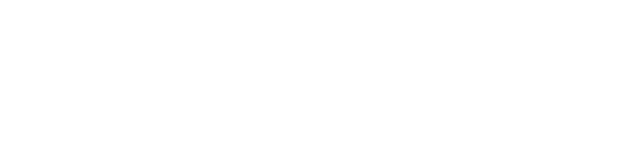
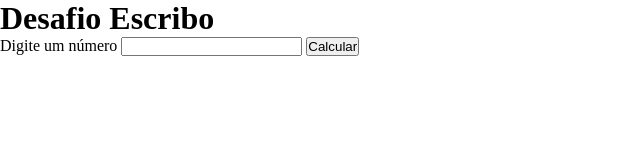
Before and after one commit to RayanneRamos/desafio-escribo, a plain HTML site: page index.html in a window 1280 px wide. Shown: the whole page, without its empty margins (0-640 px from the left). Drawn offline with Linux system fonts and the light colour scheme.

Commit message:
criando a página inicial do desafio

```diff
--- a/index.html
+++ b/index.html
@@ -4,9 +4,24 @@
     <meta charset="UTF-8" />
     <meta name="viewport" content="width=device-width, initial-scale=1.0" />
     <link rel="stylesheet" href="./css/styles.css" />
+    <link rel="preconnect" href="https://fonts.googleapis.com" />
+    <link rel="preconnect" href="https://fonts.gstatic.com" crossorigin />
+    <link
+      href="https://fonts.googleapis.com/css2?family=Roboto:wght@400;700&display=swap"
+      rel="stylesheet"
+    />
     <title>Desafio Escribo</title>
   </head>
   <body>
+    <div class="app">
+      <h1>Desafio Escribo</h1>
+      <div class="form-input">
+        <label htmlFor="number">Digite um número</label>
+        <input type="text" id="inputNumber" name="name" />
+        <button onClick="calculateSum()">Calcular</button>
+      </div>
+      <span id="result"></span>
+    </div>
     <script src="./js/index.js"></script>
   </body>
 </html>
```
